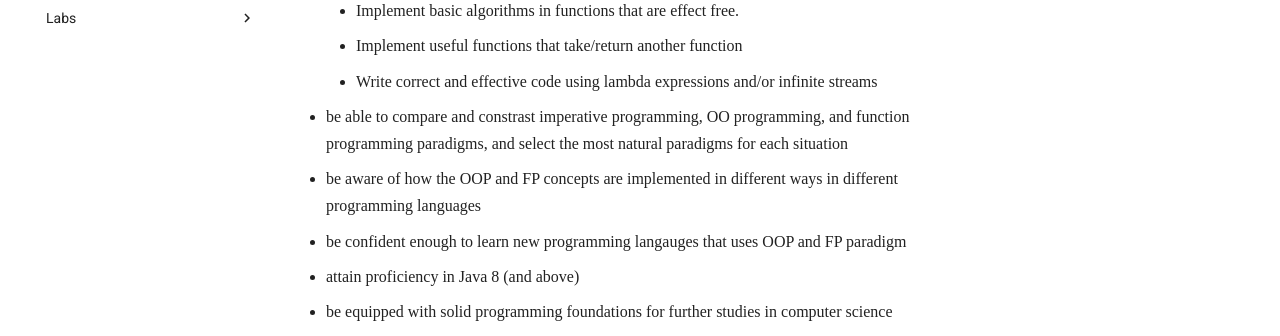
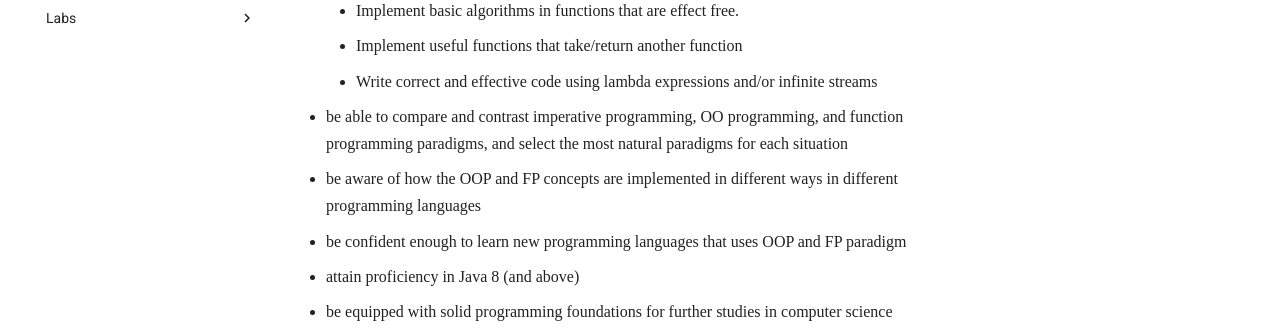
Before and after one commit to nus-cs2030/1718-s2, an MkDocs documentation site: the page built from docs/about.md, in a window 1280 px wide and 900 px high, scrolled down 1459 px. Shown: the part 297-633 px from the top of the window. Built offline with MkDocs 1.6.1 and Material for MkDocs 9.7.7, drawn with Linux system fonts in a browser that asks for light colours; some web fonts are replaced; comment, search, counter and statistics services are not loaded; old or Windows-style settings are respelled for this version of MkDocs.

Commit message:
Fix typos

```diff
--- a/docs/about.md
+++ b/docs/about.md
@@ -39,9 +39,9 @@ After completing the module, students should:
     - Implement basic algorithms in functions that are effect free.
 	- Implement useful functions that take/return another function
 	- Write correct and effective code using lambda expressions and/or infinite streams
-- be able to compare and constrast imperative programming, OO programming, and function programming paradigms, and select the most natural paradigms for each situation
+- be able to compare and contrast imperative programming, OO programming, and function programming paradigms, and select the most natural paradigms for each situation
 - be aware of how the OOP and FP concepts are implemented in different ways in different programming languages
-- be confident enough to learn new programming langauges that uses OOP and FP paradigm
+- be confident enough to learn new programming languages that uses OOP and FP paradigm
 - attain proficiency in Java 8 (and above)
 - be equipped with solid programming foundations for further studies in computer science
 
```
